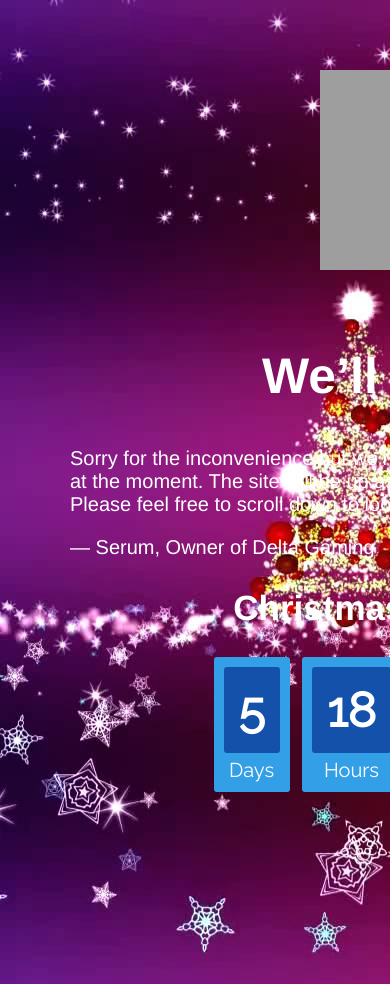
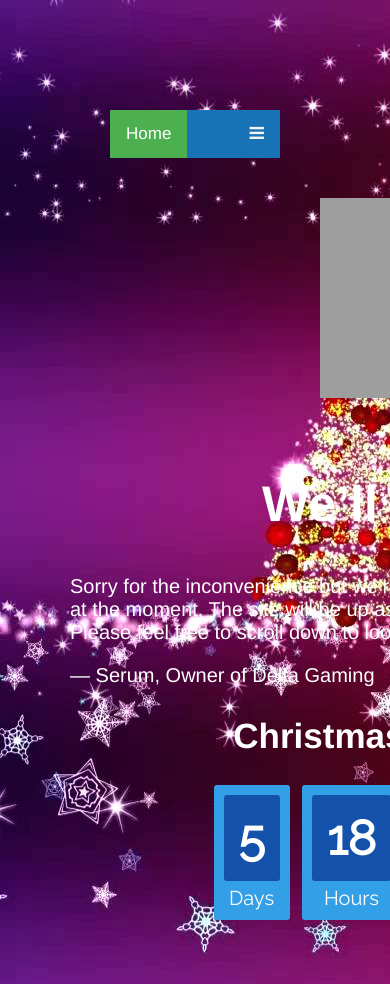
Before and after one commit to LogicPlague/logicplague.github.io, a PHP site: page / in a window 390 px wide; the page is wider, and only the part inside the window is pictured. Run offline with PHP 8.4, Linux system fonts and the light colour scheme; grey boxes are pictures that could not be loaded.

Commit message:
Adding the Menu

```diff
--- a/index.html
+++ b/index.html
@@ -1,7 +1,21 @@
 <!doctype html>
 <title>Delta Gaming</title>
 <link rel="stylesheet" type="text/css" href="style.css">
+<link rel="javascript" type="code/js" href="heading.js">
 <meta name="viewport" content="width=device-width, initial-scale=1">
+<link rel="stylesheet" href="https://cdnjs.cloudflare.com/ajax/libs/font-awesome/4.7.0/css/font-awesome.min.css">
+
+<head>
+  <div class="topnav" id="myTopnav">
+    <a href="#home" class="active">Home</a>
+    <a href="https://deltagaming.net/New%20Years/">New Years Countdown</a>
+    <a href="#contact">Contact</a>
+    <a href="#about">About</a>
+    <a href="javascript:void(0);" class="icon" onclick="myFunction()">
+      <i class="fa fa-bars"></i>
+    </a>
+  </div>
+</head>
 
 <body>
   <article>
--- a/style.css
+++ b/style.css
@@ -114,3 +114,65 @@
       -webkit-background-clip: text;
       -webkit-text-fill-color: transparent;
   }
+
+  /*Header*/
+  /* Add a black background color to the top navigation */
+.topnav {
+  background-color: #1772B6;
+  overflow: hidden;
+  margin: 2em;
+}
+
+/* Style the links inside the navigation bar */
+.topnav a {
+  float: left;
+  display: block;
+  color: #f2f2f2;
+  text-align: center;
+  padding: 14px 16px;
+  text-decoration: none;
+  font-size: 17px;
+}
+
+/* Change the color of links on hover */
+.topnav a:hover {
+  background-color: maroon;
+  color: white;
+}
+
+/* Add an active class to highlight the current page */
+.topnav a.active {
+  background-color: #4CAF50;
+  color: white;
+
+}
+
+/* Hide the link that should open and close the topnav on small screens */
+.topnav .icon {
+  display: none;
+}
+
+/* When the screen is less than 600 pixels wide, hide all links, except for the first one ("Home"). Show the link that contains should open and close the topnav (.icon) */
+@media screen and (max-width: 600px) {
+  .topnav a:not(:first-child) {display: none;}
+  .topnav a.icon {
+    float: right;
+    display: block;
+  }
+}
+
+/* The "responsive" class is added to the topnav with JavaScript when the user clicks on the icon. This class makes the topnav look good on small screens (display the links vertically instead of horizontally) */
+@media screen and (max-width: 600px) {
+  .topnav.responsive {position: relative;}
+  .topnav.responsive a.icon {
+    position: absolute;
+    right: 0;
+    top: 0;
+  }
+  .topnav.responsive a {
+    float: none;
+    display: block;
+    text-align: left;
+  }
+}
+/*End of Header*/
```
Also changed, not shown: heading.js (added, +9 -0 lines).
